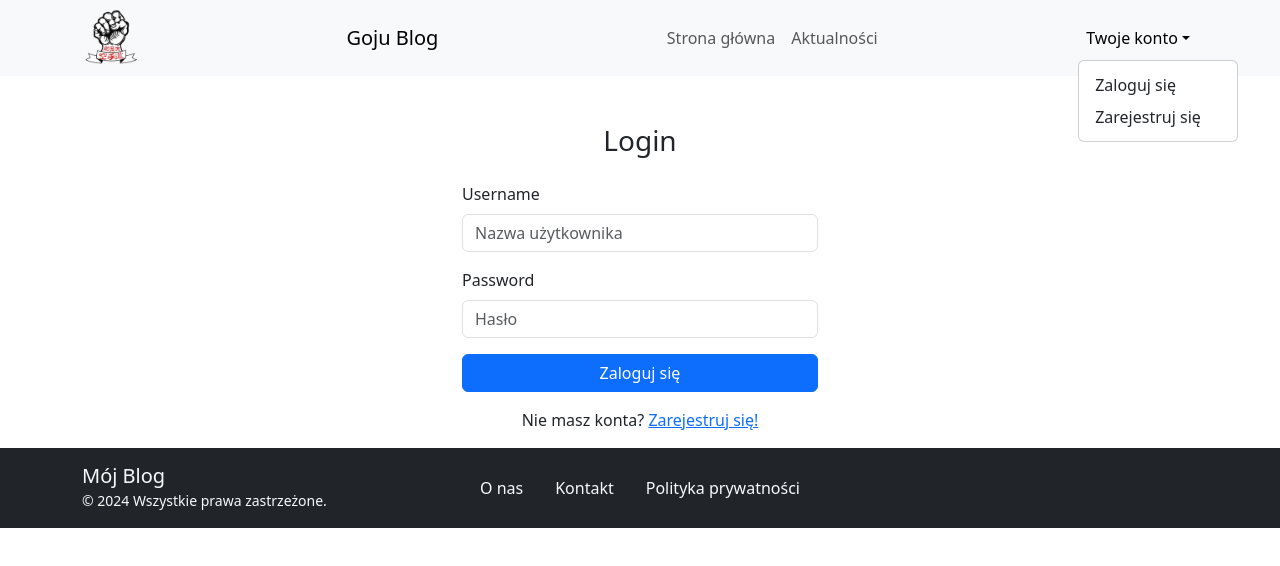
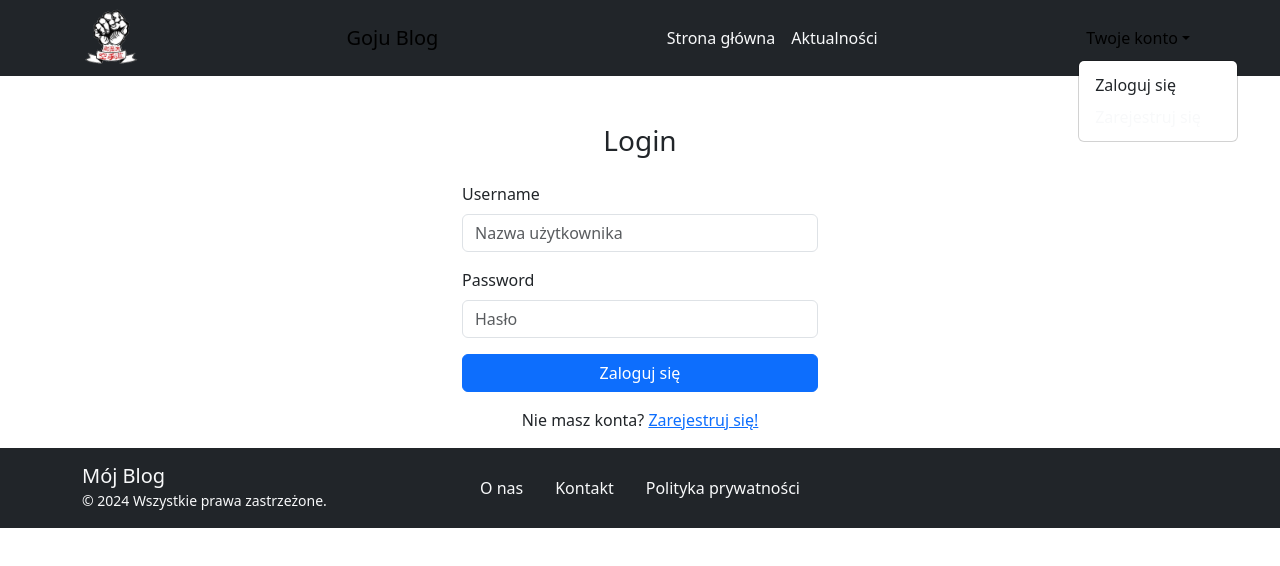
Before and after one commit to piotrjarz/ReactBlog, a React (Create React App) app: page / in a window 1280 px wide. Both pictures are taken after a click on the button "Twoje konto". Shown: the top 566 px of the page. Built offline with nearby package versions, Linux system fonts and the light colour scheme.

Commit message:
Changed nav bg color to dark

```diff
--- a/src/pages/shared/Nav.jsx
+++ b/src/pages/shared/Nav.jsx
@@ -24,70 +24,48 @@ const WebNav = () =>{
     }
 
     return(
-        <Navbar expand="lg" className="bg-body-tertiary">
+        <Navbar expand="lg" className="bg-dark text-light">
   <Container>
-            <img src={logo} alt="Logo" style={{width: "60px", height: "60px"}}/>
+    <img src={logo} alt="Logo" style={{ width: "60px", height: "60px" }} />
     <Navbar.Brand href="/">Goju Blog</Navbar.Brand>
     <Row>
-
       <Navbar.Toggle aria-controls="basic-navbar-nav" />
       <Navbar.Collapse id="basic-navbar-nav">
         <Nav className="me-auto">
-                    <Nav.Link href="/">Strona główna</Nav.Link>
-                    <Nav.Link href="/posts">Aktualności</Nav.Link>
+          <Nav.Link href="/" className="text-light">Strona główna</Nav.Link>
+          <Nav.Link href="/posts" className="text-light">Aktualności</Nav.Link>
         </Nav>
-                {
-                    (admin === 'true') ? (
+        {admin === 'true' && (
           <Nav className="me-auto">
-                            <NavDropdown title="Wpisy" id="basic-nav-dropdown">
-                                <NavDropdown.Item href="/posts/mine">
-                                Twoje wpisy
-                                </NavDropdown.Item>
-
-                                <NavDropdown.Item href="/posts/add">
-                                Dodaj wpis
-                                </NavDropdown.Item>
+            <NavDropdown title="Wpisy" id="basic-nav-dropdown" className="text-light">
+              <NavDropdown.Item href="/posts/mine" className="text-dark">Twoje wpisy</NavDropdown.Item>
+              <NavDropdown.Item href="/posts/add" className="text-dark">Dodaj wpis</NavDropdown.Item>
             </NavDropdown>
           </Nav>
-                    ) : (<></>)
-                }
-
-
+        )}
       </Navbar.Collapse>
     </Row>
 
     <Row>
       <Nav>
-                    <NavDropdown title="Twoje konto" id="basic-nav-dropdown">
-                        {
-                            user ? (
+        <NavDropdown title="Twoje konto" id="basic-nav-dropdown-1" className="text-light" style={{color: 'white'}}>
+          {user ? (
             <>
-
-                                <NavDropdown.Item href="/profile">
-                                Profil
-                                </NavDropdown.Item>
-
-                                <NavDropdown.Item href="/login" onClick={handleLougout}>
-                                Wyloguj się
-                                </NavDropdown.Item>
+              <NavDropdown.Item href="/profile" className="text-dark">Profil</NavDropdown.Item>
+              <NavDropdown.Item href="/login" onClick={handleLougout} className="text-light">Wyloguj się</NavDropdown.Item>
             </>
           ) : (
             <>
-                                <NavDropdown.Item href="/login">
-                                Zaloguj się
-                                </NavDropdown.Item>
-                                <NavDropdown.Item href="/register">
-                                Zarejestruj się
-                                </NavDropdown.Item>
+              <NavDropdown.Item href="/login" className="text-dar">Zaloguj się</NavDropdown.Item>
+              <NavDropdown.Item href="/register" className="text-light">Zarejestruj się</NavDropdown.Item>
             </>
-                            )
-                        }
-
+          )}
         </NavDropdown>
       </Nav>
     </Row>
   </Container>
 </Navbar>
+
     )
 }
 
```
Lines whose indentation alone changed are shown as unchanged.
